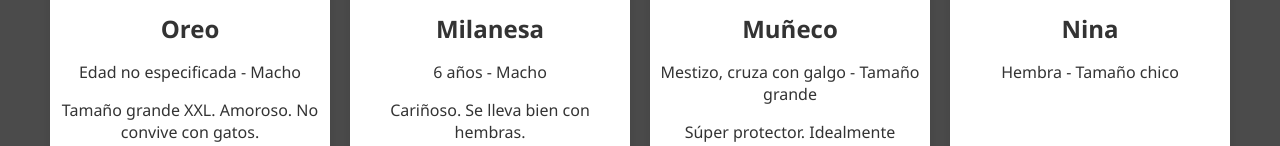
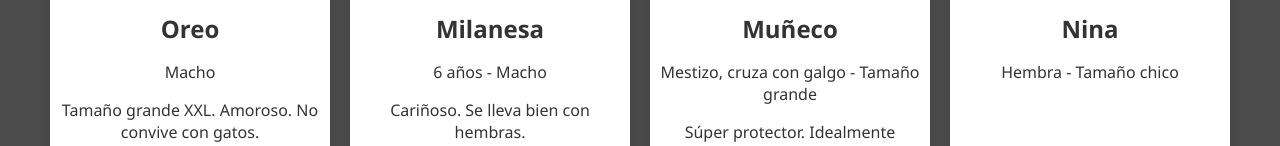
Before and after one commit to Gianp2/perrosygatos, a website with bundled scripts: page index.html in a window 1280 px wide. Shown: the part 1062-1208 px from the top of the page. Built offline with nearby package versions, Linux system fonts and the light colour scheme; some packages are replaced by stand-ins of ours.

Commit message:
Update index.html

```diff
--- a/index.html
+++ b/index.html
@@ -50,7 +50,7 @@
       <div class="tarjeta">
         <img src="img/oreo.jpg" alt="Oreo" />
         <h2>Oreo</h2>
-        <p>Edad no especificada - Macho</p>
+        <p>Macho</p>
         <p>Tamaño grande XXL. Amoroso. No convive con gatos.</p>
       </div>
       <div class="tarjeta">
```
